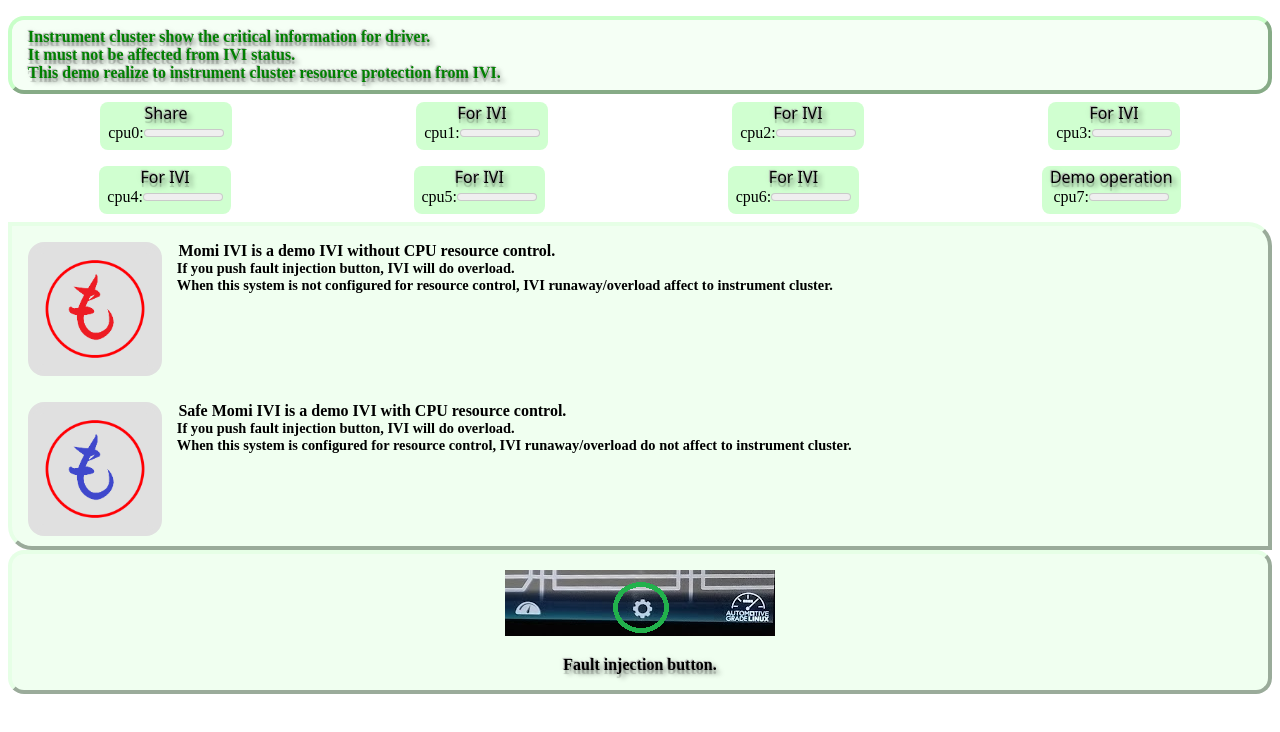
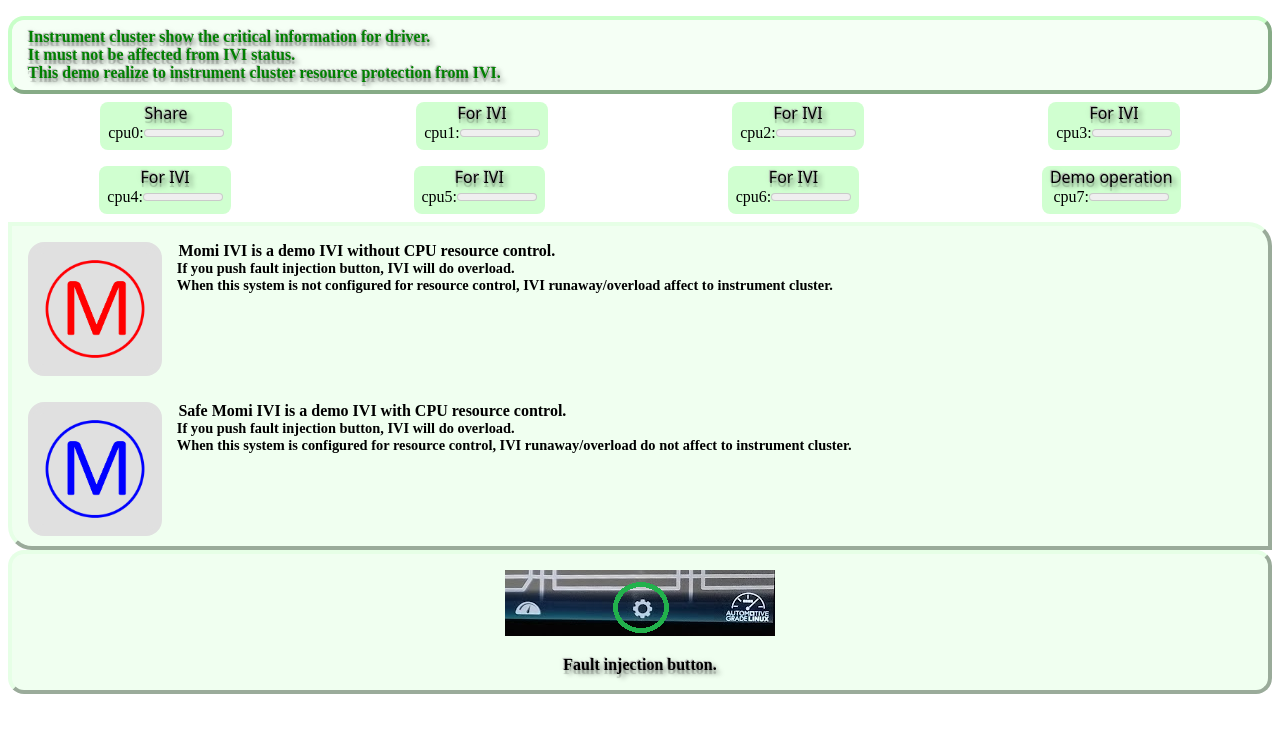
Before and after one commit to agl-ic-eg/momiweb, a plain HTML site: page webui/resource-control.html in a window 1280 px wide. Drawn offline with Linux system fonts and the light colour scheme; no server answers.

Commit message:
Change momi logo
Signed-off-by: Naoto Yamaguchi <naoto.yamaguchi@aisin.co.jp>

```diff
--- a/webui/resource-control.html
+++ b/webui/resource-control.html
@@ -57,7 +57,7 @@
 	<ul>
 		<li onclick="MomiClick()">
 			<div class="guest-selector-ico">
-				<img id="agl-momi-ivi-demo" src="image/momilogo.png">
+				<img id="agl-momi-ivi-demo" src="image/momilogo_en.png">
 			</div>
 			<div class="guest-selector-text">
 				<h3>
@@ -71,7 +71,7 @@
 		</li>
 		<li onclick="SafeMomiClick()">
 			<div>
-				<img id="agl-momi-ivi-demo-res" src="image/momilogo_s.png">
+				<img id="agl-momi-ivi-demo-res" src="image/momilogo_s_en.png">
 			</div>
 			<div class="guest-selector-text">
 				<h3>
```
Also changed, not shown: webui/agl-momi-ivi.html (+1 -1 lines), webui/image/momilogo_en.png (added), webui/image/momilogo_s_en.png (added).
